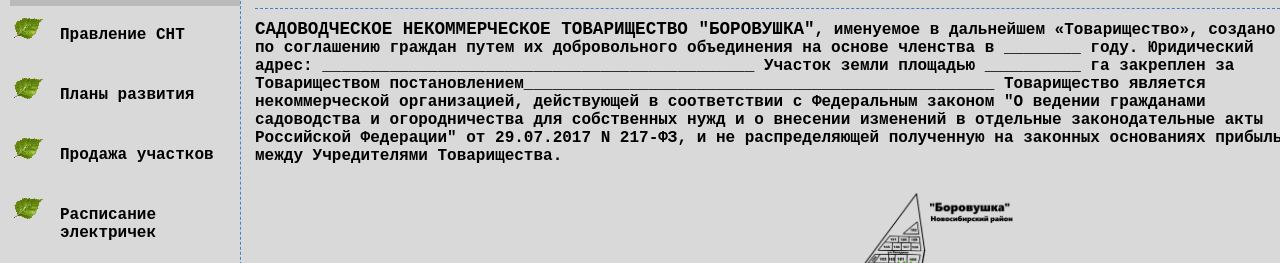
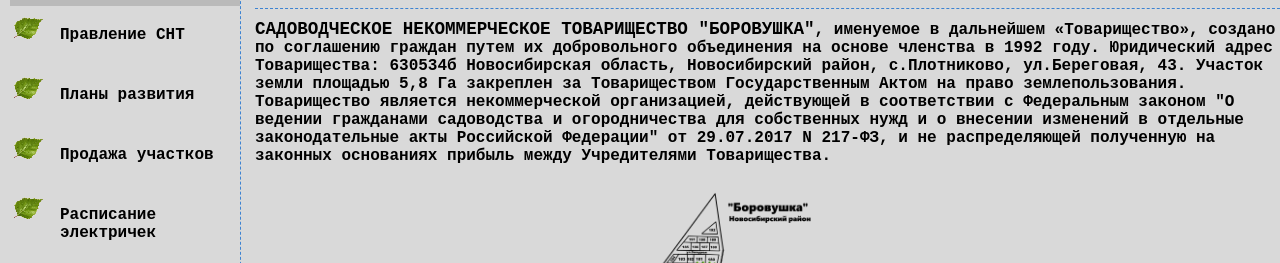
Before and after one commit to VoroninAleksandr/site-of-the-dacha-society, a plain HTML site: page aboutus.html in a window 1280 px wide. Shown: the part 489-752 px from the top of the page. Drawn offline with Linux system fonts and the light colour scheme.

Commit message:
исправлены мелкие ошибки

```diff
--- a/CSS/output.css
+++ b/CSS/output.css
@@ -481,6 +481,9 @@
 #feedback-form label {
   flex: 1;
 }
+#feedback-form label > span{
+  color: red;
+}
 #feedback-form input {
   flex: 3;
   padding: 0.5em;
@@ -615,7 +618,7 @@
   float: left;
   margin-right: 1%;
   margin-bottom: 0%;
-  width: 49.5%;
+  width: 30%;  /*было 49.5% */
 }
 .about_us_place div:nth-child(2n) {
   margin-right: 0;
--- a/aboutus.html
+++ b/aboutus.html
@@ -73,11 +73,10 @@
         <p class="sectiontoppharagraph" id="aboutuspharagraph">
           <span>Садоводческое некоммерческое товарищество "БОРОВУШКА"</span>,
           именуемое в дальнейшем «Товарищество», создано по соглашению граждан
-          путем их добровольного объединения на основе членства в ________
-          году. Юридический адрес:
-          _____________________________________________ Участок земли площадью
-          __________ га закреплен за Товариществом
-          постановлением_________________________________________________
+          путем их добровольного объединения на основе членства в 1992
+          году. Юридический адрес Товарищества: 630534б Новосибирская область, Новосибирский район, с.Плотниково,
+          ул.Береговая, 43. Участок земли площадью 5,8 Га закреплен за Товариществом Государственным Актом на право
+          землепользования.
           Товарищество является некоммерческой организацией, действующей в
           соответствии с Федеральным законом "О ведении гражданами садоводства
           и огородничества для собственных нужд и о внесении изменений в
@@ -87,12 +86,12 @@
         </p>
         <div class="about_us_place">
           <div>
-            <figure>
+            <!-- <figure>
               <p><img src="Images/icon.png" alt="Устав" /></p>
               <figcaption>
                 <a href="documents/Прайс.docx" download="">Скачать устав</a>
               </figcaption>
-            </figure>
+            </figure> -->
           </div>
           <div id="map_div">
             <a href="map/map.png"><img id="map_image" src="map/map.png" alt="карта" />Карта
```
Also changed, not shown: personalads.html (+3 -4 lines), writeus.html (+3 -3 lines).
